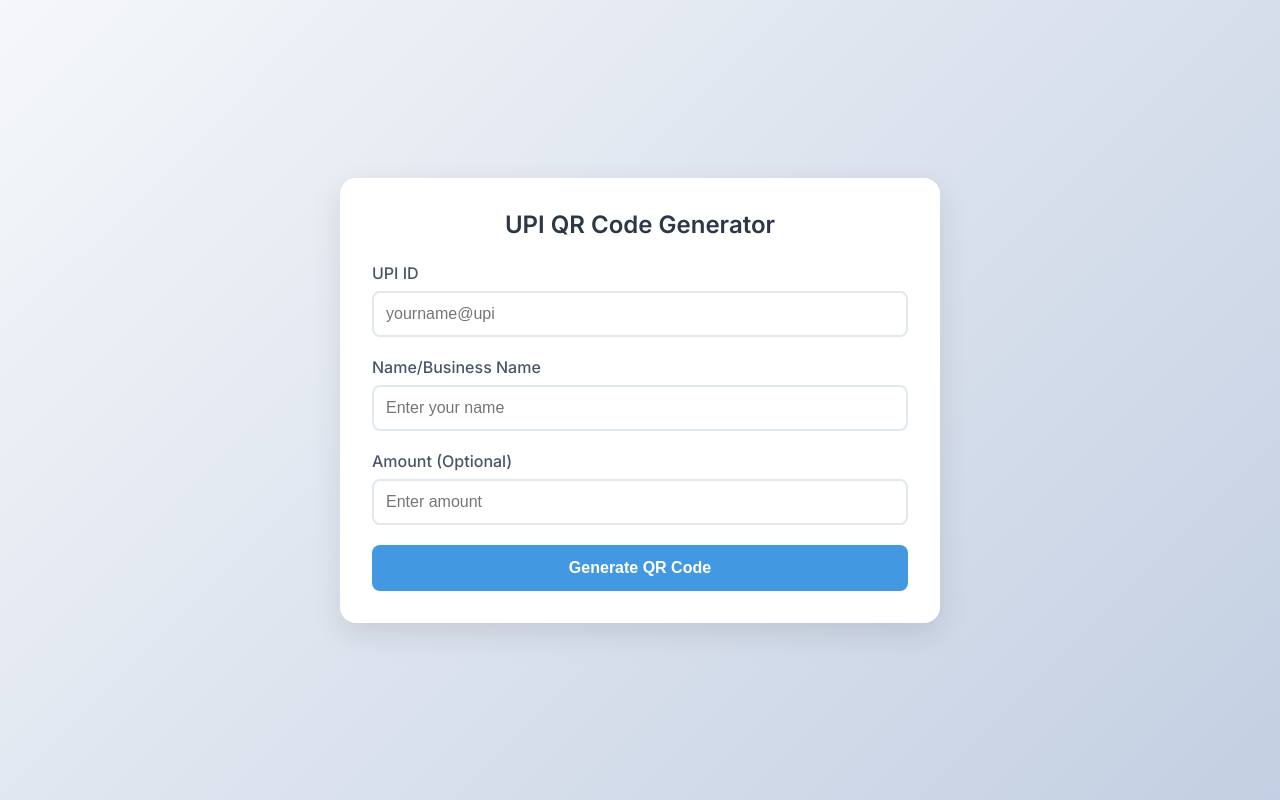
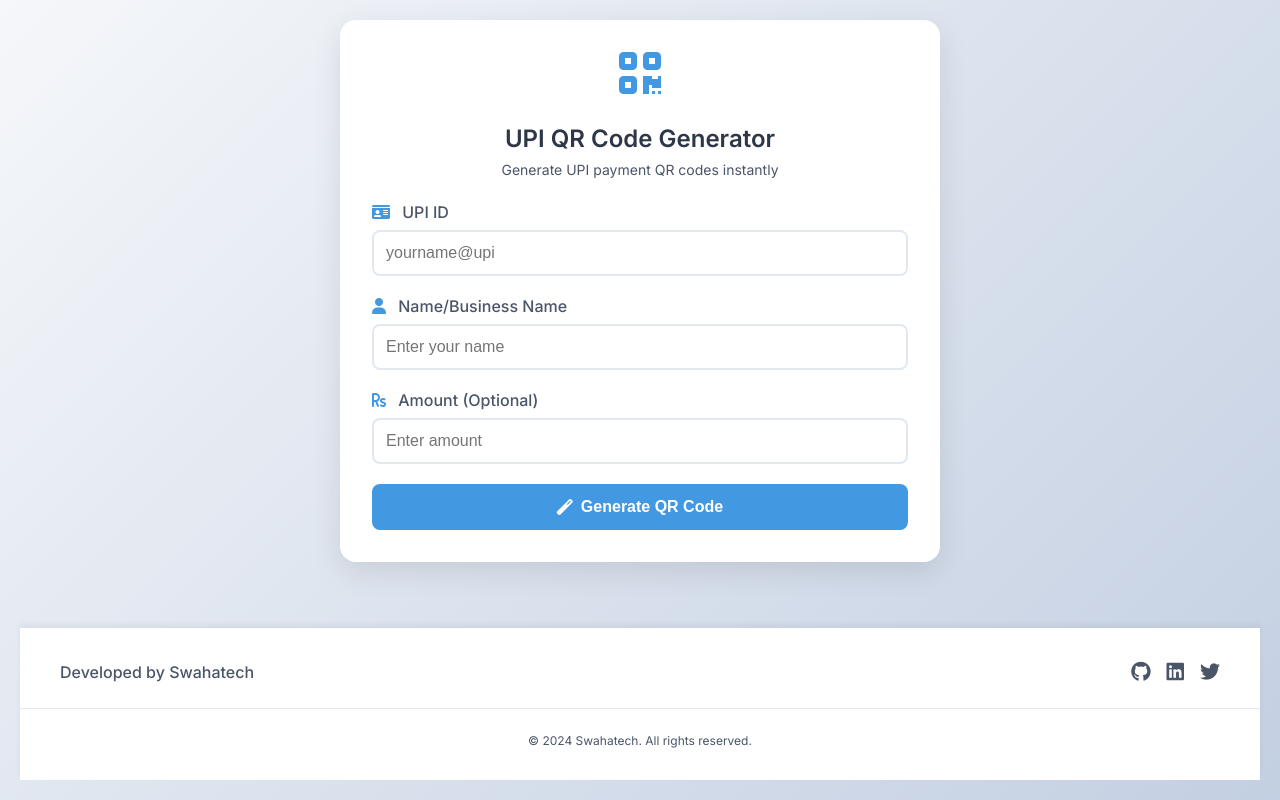
Before and after one commit to Tushakukwase/UPI-QR-Code-Generator, a Flask app: page / in a window 1280 px wide. Run offline with Flask 3, Linux system fonts and the light colour scheme.

Commit message:
Updated 2 files with latest changes

```diff
--- a/static/css/styles.css
+++ b/static/css/styles.css
@@ -4,33 +4,74 @@
     box-sizing: border-box;
 }
 
+:root {
+    --primary-color: #4299e1;
+    --primary-hover: #3182ce;
+    --success-color: #48bb78;
+    --success-hover: #38a169;
+    --text-color: #2d3748;
+    --text-light: #4a5568;
+    --background: linear-gradient(135deg, #f5f7fa 0%, #c3cfe2 100%);
+    --card-bg: white;
+    --shadow: 0 10px 30px rgba(0, 0, 0, 0.1);
+}
+
 body {
     font-family: 'Inter', sans-serif;
-    background: linear-gradient(135deg, #f5f7fa 0%, #c3cfe2 100%);
+    background: var(--background);
     min-height: 100vh;
     display: flex;
+    flex-direction: column;
     align-items: center;
     justify-content: center;
     padding: 20px;
+    color: var(--text-color);
 }
 
 .container {
     width: 100%;
     max-width: 600px;
+    margin-bottom: 2rem;
 }
 
 .card {
-    background: white;
+    background: var(--card-bg);
     border-radius: 16px;
     padding: 32px;
-    box-shadow: 0 10px 30px rgba(0, 0, 0, 0.1);
+    box-shadow: var(--shadow);
+    position: relative;
+    overflow: hidden;
+}
+
+.logo-container {
+    text-align: center;
+    margin-bottom: 1.5rem;
+}
+
+.logo-icon {
+    font-size: 3rem;
+    color: var(--primary-color);
+    animation: float 3s ease-in-out infinite;
+}
+
+@keyframes float {
+    0% { transform: translateY(0px); }
+    50% { transform: translateY(-10px); }
+    100% { transform: translateY(0px); }
 }
 
 h1 {
-    color: #2d3748;
+    color: var(--text-color);
     font-size: 24px;
+    margin-bottom: 8px;
+    text-align: center;
+}
+
+.subtitle {
+    color: var(--text-light);
+    text-align: center;
     margin-bottom: 24px;
-    text-align: center;
+    font-size: 14px;
 }
 
 .form-group {
@@ -40,8 +81,13 @@
 label {
     display: block;
     margin-bottom: 8px;
-    color: #4a5568;
+    color: var(--text-light);
     font-weight: 500;
+}
+
+label i {
+    margin-right: 8px;
+    color: var(--primary-color);
 }
 
 input {
@@ -50,29 +96,39 @@
     border: 2px solid #e2e8f0;
     border-radius: 8px;
     font-size: 16px;
-    transition: border-color 0.3s ease;
+    transition: all 0.3s ease;
 }
 
 input:focus {
     outline: none;
-    border-color: #4299e1;
+    border-color: var(--primary-color);
+    box-shadow: 0 0 0 3px rgba(66, 153, 225, 0.15);
 }
 
 .generate-btn {
     width: 100%;
     padding: 14px;
-    background: #4299e1;
+    background: var(--primary-color);
     color: white;
     border: none;
     border-radius: 8px;
     font-size: 16px;
     font-weight: 600;
     cursor: pointer;
-    transition: background-color 0.3s ease;
+    transition: all 0.3s ease;
+    display: flex;
+    align-items: center;
+    justify-content: center;
+    gap: 8px;
 }
 
 .generate-btn:hover {
-    background: #3182ce;
+    background: var(--primary-hover);
+    transform: translateY(-2px);
+}
+
+.generate-btn:active {
+    transform: translateY(0);
 }
 
 .result-container {
@@ -91,6 +147,11 @@
     display: inline-block;
     margin-bottom: 20px;
     box-shadow: 0 4px 6px rgba(0, 0, 0, 0.05);
+    transition: transform 0.3s ease;
+}
+
+.qr-container:hover {
+    transform: scale(1.02);
 }
 
 .qr-container img {
@@ -99,28 +160,109 @@
 }
 
 .upi-link {
-    color: #4a5568;
+    color: var(--text-light);
     word-break: break-all;
     margin-bottom: 16px;
     font-size: 14px;
+    padding: 8px;
+    background: #f7fafc;
+    border-radius: 6px;
 }
 
 .download-btn {
     padding: 12px 24px;
-    background: #48bb78;
+    background: var(--success-color);
     color: white;
     border: none;
     border-radius: 8px;
     font-size: 14px;
     font-weight: 600;
     cursor: pointer;
-    transition: background-color 0.3s ease;
+    transition: all 0.3s ease;
+    display: inline-flex;
+    align-items: center;
+    gap: 8px;
 }
 
 .download-btn:hover {
-    background: #38a169;
+    background: var(--success-hover);
+    transform: translateY(-2px);
 }
 
+.download-btn:active {
+    transform: translateY(0);
+}
+
+/* Animations */
+.animate-in {
+    animation: fadeInUp 0.5s ease-out;
+}
+
+@keyframes fadeInUp {
+    from {
+        opacity: 0;
+        transform: translateY(20px);
+    }
+    to {
+        opacity: 1;
+        transform: translateY(0);
+    }
+}
+
+/* Footer Styles */
+.footer {
+    width: 100%;
+    background: white;
+    padding: 2rem 0;
+    margin-top: auto;
+    box-shadow: 0 -4px 6px rgba(0, 0, 0, 0.05);
+}
+
+.footer-content {
+    max-width: 1200px;
+    margin: 0 auto;
+    padding: 0 20px;
+    display: flex;
+    justify-content: space-between;
+    align-items: center;
+    flex-wrap: wrap;
+    gap: 20px;
+}
+
+.footer-text {
+    color: var(--text-light);
+    font-size: 16px;
+    font-weight: 500;
+}
+
+.footer-links {
+    display: flex;
+    gap: 16px;
+}
+
+.footer-link {
+    color: var(--text-light);
+    font-size: 20px;
+    transition: color 0.3s ease;
+}
+
+.footer-link:hover {
+    color: var(--primary-color);
+}
+
+.footer-bottom {
+    text-align: center;
+    margin-top: 1.5rem;
+    padding-top: 1.5rem;
+    border-top: 1px solid #e2e8f0;
+}
+
+.footer-bottom p {
+    color: var(--text-light);
+    font-size: 12px;
+}
+
+/* Responsive Design */
 @media (max-width: 480px) {
     .card {
         padding: 20px;
@@ -133,4 +275,10 @@
     input {
         padding: 10px;
     }
+
+    .footer-content {
+        flex-direction: column;
+        text-align: center;
+        gap: 12px;
+    }
 }
--- a/templates/index.html
+++ b/templates/index.html
@@ -6,38 +6,74 @@
     <title>UPI QR Code Generator</title>
     <link rel="stylesheet" href="{{ url_for('static', filename='css/styles.css') }}">
     <link href="https://fonts.googleapis.com/css2?family=Inter:wght@400;500;600&display=swap" rel="stylesheet">
+    <link rel="stylesheet" href="https://cdnjs.cloudflare.com/ajax/libs/font-awesome/6.0.0/css/all.min.css">
 </head>
 <body>
     <div class="container">
-        <div class="card">
+        <div class="card animate-in">
+            <div class="logo-container">
+                <i class="fas fa-qrcode logo-icon"></i>
+            </div>
             <h1>UPI QR Code Generator</h1>
+            <p class="subtitle">Generate UPI payment QR codes instantly</p>
+
             <form id="upiForm">
                 <div class="form-group">
-                    <label for="upiId">UPI ID</label>
+                    <label for="upiId">
+                        <i class="fas fa-id-card"></i>
+                        UPI ID
+                    </label>
                     <input type="text" id="upiId" placeholder="yourname@upi" required>
                 </div>
                 <div class="form-group">
-                    <label for="name">Name/Business Name</label>
+                    <label for="name">
+                        <i class="fas fa-user"></i>
+                        Name/Business Name
+                    </label>
                     <input type="text" id="name" placeholder="Enter your name" required>
                 </div>
                 <div class="form-group">
-                    <label for="amount">Amount (Optional)</label>
+                    <label for="amount">
+                        <i class="fas fa-rupee-sign"></i>
+                        Amount (Optional)
+                    </label>
                     <input type="number" id="amount" placeholder="Enter amount">
                 </div>
-                <button type="submit" class="generate-btn">Generate QR Code</button>
+                <button type="submit" class="generate-btn">
+                    <i class="fas fa-magic"></i>
+                    Generate QR Code
+                </button>
             </form>
 
             <div id="result" class="result-container hidden">
-                <div class="qr-container">
+                <div class="qr-container animate-in">
                     <img id="qrCode" src="" alt="UPI QR Code">
                 </div>
-                <div class="details">
+                <div class="details animate-in">
                     <p id="upiLink" class="upi-link"></p>
-                    <button id="downloadBtn" class="download-btn">Download QR Code</button>
+                    <button id="downloadBtn" class="download-btn">
+                        <i class="fas fa-download"></i>
+                        Download QR Code
+                    </button>
                 </div>
             </div>
         </div>
     </div>
+
+    <footer class="footer">
+        <div class="footer-content">
+            <p class="footer-text">Developed by Swahatech</p>
+            <div class="footer-links">
+                <a href="#" class="footer-link"><i class="fab fa-github"></i></a>
+                <a href="#" class="footer-link"><i class="fab fa-linkedin"></i></a>
+                <a href="#" class="footer-link"><i class="fab fa-twitter"></i></a>
+            </div>
+        </div>
+        <div class="footer-bottom">
+            <p>&copy; 2024 Swahatech. All rights reserved.</p>
+        </div>
+    </footer>
+
     <script src="{{ url_for('static', filename='js/script.js') }}"></script>
 </body>
 </html>
```
